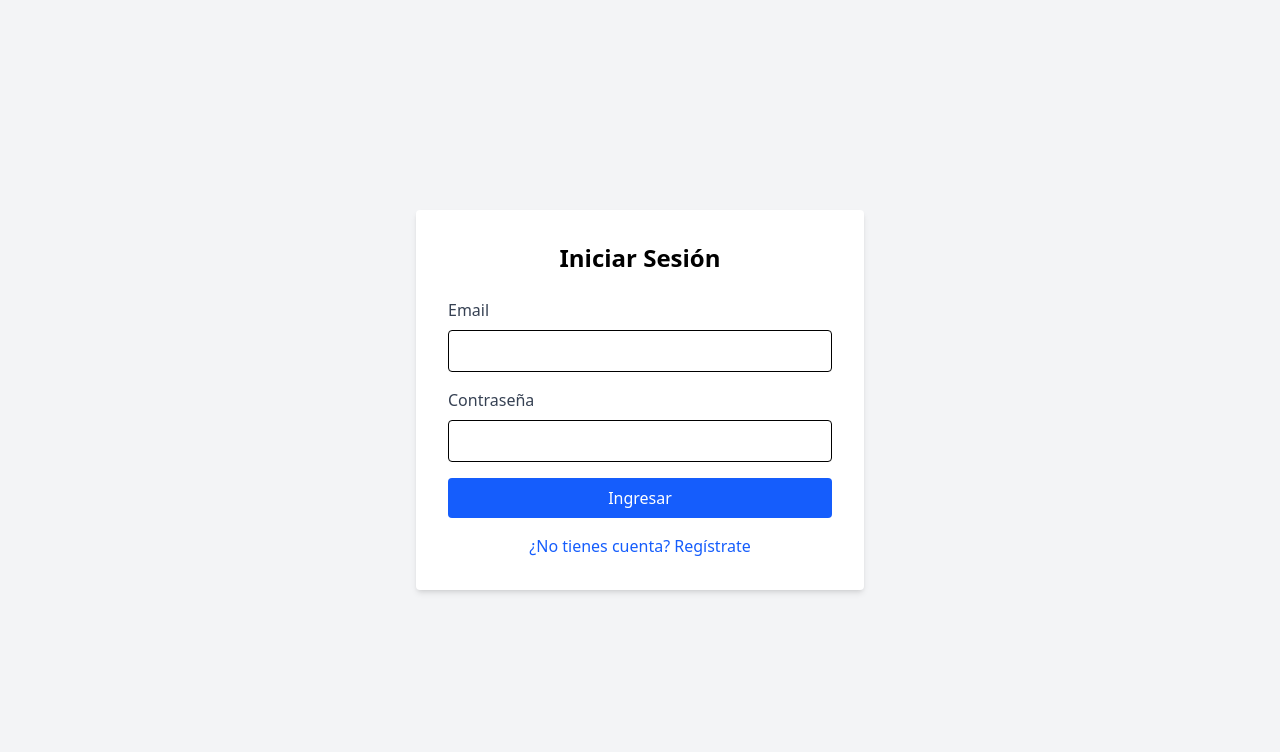
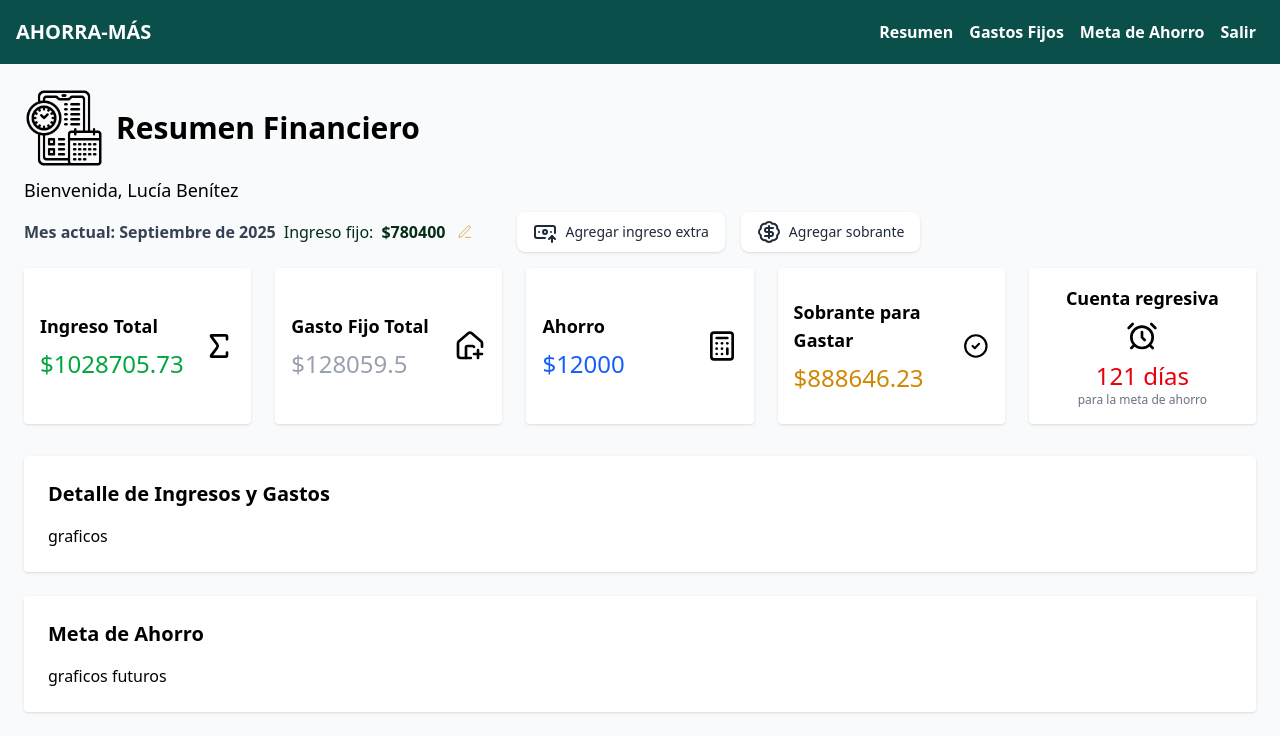
Before and after one commit to luciabz/AHORRA-MAS, a React (Vite) app in the folder ahorraMas/: page / in a window 1280 px wide. Shown: the top 752 px of the page. Built offline with nearby package versions, Linux system fonts and the light colour scheme.

Commit message:
Refactor code structure to improve readability and maintainability

```diff
--- a/ahorraMas/src/App.jsx
+++ b/ahorraMas/src/App.jsx
@@ -1,23 +1,16 @@
 import './App.css';
 import { BrowserRouter, Routes, Route } from 'react-router-dom';
 import Navbar from './presentation/components/Navbar';
-import Login from './presentation/pages/Login';
-import Register from './presentation/pages/Register';
 import Dashboard from './presentation/pages/Dashboard';
-
-
 import SavingsGoal from './presentation/pages/SavingsGoal';
 import FixedExpenses from './presentation/pages/FixedExpenses';
 
 function App() {
   return (
     <BrowserRouter>
-      {window.location.pathname !== '/' && window.location.pathname !== '/register' && <Navbar />}
+       <Navbar />
       <Routes>
-        <Route path="/" element={<Login />} />
-        <Route path="/register" element={<Register />} />
-        <Route path="/home" element={<Dashboard />} />
-
+        <Route path="/" element={<Dashboard />} />
         <Route path="/meta-ahorro" element={<SavingsGoal />} />
         <Route path="/gastos-fijos" element={<FixedExpenses />} />
 
--- a/ahorraMas/src/presentation/components/Navbar.jsx
+++ b/ahorraMas/src/presentation/components/Navbar.jsx
@@ -2,11 +2,11 @@ import { Link } from 'react-router-dom';
 
 export default function Navbar() {
   return (
-  <nav className="bg-blue-900 px-4 py-3 shadow flex items-center justify-between" aria-label="Navegación principal">
+  <nav className="bg-teal-900 px-4 py-3 shadow flex items-center justify-between" aria-label="Navegación principal">
       <div className="font-bold text-xl text-white">AHORRA-MÁS</div>
       <ul className="flex space-x-4 p-2">
         <li>
-          <Link to="/home" className="!text-white font-bold hover:underline">Resumen</Link>
+          <Link to="/" className="!text-white font-bold hover:underline">Resumen</Link>
         </li>
         <li>
           <Link to="/gastos-fijos" className="!text-white font-bold hover:underline">Gastos Fijos</Link>
--- a/ahorraMas/src/presentation/pages/Dashboard.jsx
+++ b/ahorraMas/src/presentation/pages/Dashboard.jsx
@@ -2,7 +2,6 @@ import mockUser from '../../shared/constants/mockUser.json';
 import { getDiasRestantes } from '../../shared/utils/getDiasRestantes';
 
 export default function Dashboard() {
-  // Calcular días restantes para la meta de ahorro usando utilidad
   const diasRestantes = getDiasRestantes(mockUser.ahorro.fechaLimite);
   const ingresoTotal = mockUser.ingreso.monto + (mockUser.transacciones.filter(t => t.tipo === 'ingreso').reduce((acc, t) => acc + t.monto, 0)) + mockUser.sobranteMesAnterior;
   const gastoFijoTotal = mockUser.gastosFijos.reduce((acc, g) => acc + g.monto, 0);
@@ -13,15 +12,21 @@ export default function Dashboard() {
   const tieneIngresoFijo = mockUser.ingreso.tipo === 'fijo';
 
   return (
-    <main className="min-h-screen w-screen text-black bg-gray-50 p-6">
+    <main className=" text-black bg-gray-50 p-6">
       <header>
-        <h1 className="text-3xl font-bold text-black mb-2">Resumen Financiero</h1>
-        <p className="text-lg mb-2">Bienvenida, {mockUser.nombre}</p>
-        <div className="flex flex-col md:flex-row md:items-center gap-2 mb-4">
-          <span className="text-base font-semibold text-blue-700">Mes actual: {mesActual.charAt(0).toUpperCase() + mesActual.slice(1)}</span>
+        <section className="flex items-center gap-3 mb-2">
+        <img src="/calendario.png" alt="Calendario" className="w-20 h-20" />
+        <h1 className="text-3xl font-bold text-black">Resumen Financiero</h1>
+        </section>
+        <h2 className="text-lg mb-2">Bienvenida, {mockUser.nombre}</h2>
+        <section className="flex flex-col md:flex-row md:items-center gap-2 mb-4">
+          <span className="flex items-center gap-2">
+
+            <span className="text-base font-semibold text-gray-700">Mes actual: {mesActual.charAt(0).toUpperCase() + mesActual.slice(1)}</span>
+          </span>
           {tieneIngresoFijo ? (
-            <span className="text-base text-green-700 flex items-center gap-2">Ingreso fijo: <span className="font-bold">${mockUser.ingreso.monto}</span>
-              <button type="button" className="p-1 rounded-full hover:bg-yellow-100" aria-label="Editar ingreso fijo">
+            <span className="text-base text-green-950 flex items-center gap-2">Ingreso fijo: <span className="font-bold">${mockUser.ingreso.monto}</span>
+              <button type="button" className="p-1 rounded-full hover:bg-yellow-200" aria-label="Editar ingreso fijo">
                 <svg xmlns="http://www.w3.org/2000/svg" className="w-4 h-4 text-yellow-600" fill="none" viewBox="0 0 24 24" stroke="currentColor">
                   <path d="M12 20h9" />
                   <path d="M16.5 3.5a2.121 2.121 0 0 1 3 3L7 19l-4 1 1-4Z" />
@@ -41,100 +46,116 @@ export default function Dashboard() {
               </button>
             </span>
           )}
-          <button type="button" className="ml-2 bg-green-600 text-white px-2 py-1 rounded hover:bg-green-700 text-sm" aria-label="Agregar ingreso extra">
-            + Agregar ingreso extra
+          <button
+            type="button"
+            className="ml-8 flex items-center gap-2 bg-white text-gray-800 px-4 py-2 rounded-lg shadow transition-all duration-200 hover:shadow-2xl hover:-translate-y-1 cursor-pointer text-sm"
+            aria-label="Agregar ingreso extra"
+          >
+            <svg xmlns="http://www.w3.org/2000/svg" width="24" height="24" viewBox="0 0 24 24" fill="none" stroke="currentColor" strokeWidth="2" strokeLinecap="round" strokeLinejoin="round" className="lucide lucide-banknote-arrow-up-icon lucide-banknote-arrow-up">
+              <path d="M12 18H4a2 2 0 0 1-2-2V8a2 2 0 0 1 2-2h16a2 2 0 0 1 2 2v5"/>
+              <path d="M18 12h.01"/>
+              <path d="M19 22v-6"/>
+              <path d="m22 19-3-3-3 3"/>
+              <path d="M6 12h.01"/>
+              <circle cx="12" cy="12" r="2"/>
+            </svg>
+            <span>Agregar ingreso extra</span>
           </button>
-          <button type="button" className="ml-2 bg-yellow-500 text-white px-2 py-1 rounded hover:bg-yellow-600 text-sm" aria-label="Agregar sobrante">
-            + Agregar sobrante
+          <button
+            type="button"
+            className="ml-2 flex items-center gap-2 bg-white text-gray-800 px-4 py-2 rounded-lg shadow transition-all duration-200 hover:shadow-2xl hover:-translate-y-1 cursor-pointer text-sm"
+            aria-label="Agregar sobrante"
+          >
+            <svg xmlns="http://www.w3.org/2000/svg" width="24" height="24" viewBox="0 0 24 24" fill="none" stroke="currentColor" strokeWidth="2" strokeLinecap="round" strokeLinejoin="round" className="lucide lucide-badge-dollar-sign-icon lucide-badge-dollar-sign">
+              <path d="M3.85 8.62a4 4 0 0 1 4.78-4.77 4 4 0 0 1 6.74 0 4 4 0 0 1 4.78 4.78 4 4 0 0 1 0 6.74 4 4 0 0 1-4.77 4.78 4 4 0 0 1-6.75 0 4 4 0 0 1-4.78-4.77 4 4 0 0 1 0-6.76Z"/>
+              <path d="M16 8h-6a2 2 0 1 0 0 4h4a2 2 0 1 1 0 4H8"/>
+              <path d="M12 18V6"/>
+            </svg>
+            <span>Agregar sobrante</span>
           </button>
+        </section>
+      </header>
+
+        <section className="grid grid-cols-1 md:grid-cols-2 lg:grid-cols-5 gap-6 mb-8" aria-label="Resumen de totales">
+          <div className="bg-white p-4 rounded shadow transition-all duration-200 hover:shadow-2xl hover:-translate-y-1 cursor-pointer flex items-center gap-4 justify-between">
+            <div>
+              <h2 className="text-lg font-semibold mb-2">Ingreso Total</h2>
+              <div className="text-2xl text-green-600">${ingresoTotal}</div>
             </div>
-      </header>
-      <section className="grid grid-cols-1 md:grid-cols-2 lg:grid-cols-5 gap-6 mb-8" aria-label="Resumen de totales">
-        <div className="bg-white p-4 rounded shadow">
-          <h2 className="text-lg font-semibold mb-2">Ingreso Total</h2>
-          <div className="text-2xl font-bold text-green-600">${ingresoTotal}</div>
+            <svg xmlns="http://www.w3.org/2000/svg" width="32" height="32" viewBox="0 0 24 24" fill="none" stroke="currentColor" strokeWidth="2" strokeLinecap="round" strokeLinejoin="round" className="lucide lucide-sigma-icon lucide-sigma">
+              <path d="M18 7V5a1 1 0 0 0-1-1H6.5a.5.5 0 0 0-.4.8l4.5 6a2 2 0 0 1 0 2.4l-4.5 6a.5.5 0 0 0 .4.8H17a1 1 0 0 0 1-1v-2"/>
+            </svg>
           </div>
-        <div className="bg-white p-4 rounded shadow">
+          <div className="bg-white p-4 rounded shadow transition-all duration-200 hover:shadow-2xl hover:-translate-y-1 cursor-pointer flex items-center gap-4 justify-between">
+            <div>
               <h2 className="text-lg font-semibold mb-2">Gasto Fijo Total</h2>
-          <div className="text-2xl font-bold text-red-600">${gastoFijoTotal}</div>
+              <div className="text-2xl text-gray-400">${gastoFijoTotal}</div>
             </div>
-        <div className="bg-white p-4 rounded shadow">
+            <svg xmlns="http://www.w3.org/2000/svg" width="32" height="32" viewBox="0 0 24 24" fill="none" stroke="currentColor" strokeWidth="2" strokeLinecap="round" strokeLinejoin="round" className="lucide lucide-house-plus-icon lucide-house-plus">
+              <path d="M12.662 21H5a2 2 0 0 1-2-2v-9a2 2 0 0 1 .709-1.528l7-5.999a2 2 0 0 1 2.582 0l7 5.999A2 2 0 0 1 21 10v2.475"/>
+              <path d="M14.959 12.717A1 1 0 0 0 14 12h-4a1 1 0 0 0-1 1v8"/>
+              <path d="M15 18h6"/>
+              <path d="M18 15v6"/>
+            </svg>
+          </div>
+          <div className="bg-white p-4 rounded shadow transition-all duration-200 hover:shadow-2xl hover:-translate-y-1 cursor-pointer flex items-center gap-4 justify-between">
+            <div>
               <h2 className="text-lg font-semibold mb-2">Ahorro</h2>
-          <div className="text-2xl font-bold text-blue-600">${ahorro}</div>
+              <div className="text-2xl text-blue-600">${ahorro}</div>
             </div>
-        <div className="bg-white p-4 rounded shadow">
+            <svg xmlns="http://www.w3.org/2000/svg" width="32" height="32" viewBox="0 0 24 24" fill="none" stroke="currentColor" strokeWidth="2" strokeLinecap="round" strokeLinejoin="round" className="lucide lucide-calculator-icon lucide-calculator">
+              <rect width="16" height="20" x="4" y="2" rx="2"/>
+              <line x1="8" x2="16" y1="6" y2="6"/>
+              <line x1="16" x2="16" y1="14" y2="18"/>
+              <path d="M16 10h.01"/>
+              <path d="M12 10h.01"/>
+              <path d="M8 10h.01"/>
+              <path d="M12 14h.01"/>
+              <path d="M8 14h.01"/>
+              <path d="M12 18h.01"/>
+              <path d="M8 18h.01"/>
+            </svg>
+          </div>
+          <div className="bg-white p-4 rounded shadow transition-all duration-200 hover:shadow-2xl hover:-translate-y-1 cursor-pointer flex items-center gap-4 justify-between">
+            <div>
               <h2 className="text-lg font-semibold mb-2">Sobrante para Gastar</h2>
-          <div className="text-2xl font-bold text-yellow-600">${sobranteParaGastar}</div>
+              <div className="text-2xl text-yellow-600">${sobranteParaGastar}</div>
             </div>
-        <div className="bg-white p-4 rounded shadow flex flex-col items-center justify-center">
-          <h2 className="text-lg font-semibold mb-2">Cuenta regresiva</h2>
-          <div className="text-2xl font-bold text-red-600">{diasRestantes} días</div>
-          <span className="text-xs text-gray-500">para la meta de ahorro</span>
+            <svg xmlns="http://www.w3.org/2000/svg" width="32" height="32" viewBox="0 0 24 24" fill="none" stroke="currentColor" strokeWidth="2" strokeLinecap="round" strokeLinejoin="round" className="lucide lucide-circle-check-icon lucide-circle-check">
+              <circle cx="12" cy="12" r="10"/>
+              <path d="m9 12 2 2 4-4"/>
+            </svg>
+          </div>
+          <div className="bg-white p-4 rounded shadow flex-col  not-first:gap-4 transition-all duration-200 hover:shadow-2xl hover:-translate-y-1 cursor-pointer">
+
+            <div>
+              <h2 className="text-lg font-semibold text-center  mb-2">Cuenta regresiva</h2>
+               <div className='flex justify-center mb-2'><svg xmlns="http://www.w3.org/2000/svg" width="32" height="32" viewBox="0 0 24 24" fill="none" stroke="currentColor" strokeWidth="2" strokeLinecap="round" strokeLinejoin="round" className="lucide lucide-alarm-clock-icon lucide-alarm-clock">
+              <circle cx="12" cy="13" r="8"/>
+              <path d="M12 9v4l2 2"/>
+              <path d="M5 3 2 6"/>
+              <path d="m22 6-3-3"/>
+              <path d="M6.38 18.7 4 21"/>
+              <path d="M17.64 18.67 20 21"/>
+            </svg></div>
+              <div className="text-2xl text-center  text-red-600">{diasRestantes} días</div>
+              <p className="text-xs text-gray-500 text-center ">para la meta de ahorro</p>
+            </div>
           </div>
         </section>
       <section className="bg-white p-6 rounded shadow mb-6" aria-labelledby="detalle-ingresos-gastos">
         <h2 id="detalle-ingresos-gastos" className="text-xl font-semibold mb-4">Detalle de Ingresos y Gastos</h2>
         <div className="grid grid-cols-1 md:grid-cols-2 gap-4">
-          <div>
-            <h3 className="font-bold mb-2">Ingresos</h3>
-            <ul className="list-disc pl-5 text-gray-700">
-              {tieneIngresoFijo ? (
-                <li>Ingreso fijo: ${mockUser.ingreso.monto}</li>
-              ) : (
-                <li>Ingresos variables:
-                  <ul className="list-disc pl-5">
-                    {mockUser.ingreso.variable.map((v, idx) => (
-                      <li key={idx}>{v.mes}: ${v.monto}</li>
-                    ))}
-                  </ul>
-                </li>
-              )}
-              <li>Acumulado mes anterior: ${mockUser.sobranteMesAnterior}
-                <button type="button" className="ml-2 bg-yellow-500 text-white px-2 py-1 rounded hover:bg-yellow-600 text-xs" aria-label="Agregar sobrante">
-                  + Agregar
-                </button>
-              </li>
-              <li>Ingresos extras: {mockUser.transacciones.filter(t => t.tipo === 'ingreso').map(t => `$${t.monto} (${t.descripcion})`).join(', ') || 'Ninguno'}
-                <button type="button" className="ml-2 bg-green-600 text-white px-2 py-1 rounded hover:bg-green-700 text-xs" aria-label="Agregar ingreso extra">
-                  + Agregar
-                </button>
-              </li>
-            </ul>
-          </div>
-          <div>
-            <h3 className="font-bold mb-2">Gastos Fijos</h3>
-            <ul className="list-disc pl-5 text-gray-700">
-              {mockUser.gastosFijos.map(g => (
-                <li key={g.id}>{g.nombre}: ${g.monto} {g.pagado ? '(Pagado)' : ''}</li>
-              ))}
-            </ul>
-          </div>
+          <p>graficos</p>
         </div>
       </section>
       <section className="bg-white p-6 rounded shadow" aria-labelledby="meta-ahorro">
         <h2 id="meta-ahorro" className="text-xl font-semibold mb-4">Meta de Ahorro</h2>
         <div className="flex flex-col md:flex-row md:items-center gap-4">
           <div className="flex-1">
-            <span className="block text-gray-700 mb-2">Meta: ${mockUser.ahorro.meta}</span>
-            <span className="block text-gray-700 mb-2">Fecha límite: {mockUser.ahorro.fechaLimite}</span>
-            <span className="block text-gray-700 mb-2">Porcentaje recomendado: {mockUser.ahorro.porcentaje}%</span>
-            <span className="block text-gray-700 mb-2">Estado: {mockUser.ahorro.estado}</span>
-            <span className="block text-red-600 font-bold mt-2">Faltan {diasRestantes} días para cumplir la meta</span>
+            <p>graficos futuros</p>
   </div>
-          <div>
-            <button type="button" className="p-2 rounded-full hover:bg-yellow-100" aria-label="Editar Meta">
-              <svg
-                xmlns="http://www.w3.org/2000/svg"
-                className="w-5 h-5 text-yellow-600"
-                fill="none"
-                viewBox="0 0 24 24"
-                stroke="currentColor"
-              >
-                <path d="M12 20h9" />
-                <path d="M16.5 3.5a2.121 2.121 0 0 1 3 3L7 19l-4 1 1-4Z" />
-              </svg>
-            </button>
-          </div>
+
         </div>
       </section>
     </main>
--- a/ahorraMas/src/presentation/pages/Login.jsx
+++ /dev/null
@@ -1,25 +0,0 @@
-export default function Login() {
-  return (
-    <main className="w-screen h-screen text-black flex items-center justify-center bg-gray-100">
-      <section className="bg-white p-8 rounded shadow-md w-full max-w-md" aria-labelledby="login-title">
-        <header>
-          <h2 id="login-title" className="text-2xl font-bold mb-6 text-center">Iniciar Sesión</h2>
-        </header>
-        <form>
-          <div className="mb-4">
-            <label htmlFor="email" className="block text-gray-700 mb-2">Email</label>
-            <input id="email" name="email" type="email" className="w-full px-3 py-2 border rounded focus:outline-none focus:ring-2 focus:ring-blue-500" />
-          </div>
-          <div className="mb-4">
-            <label htmlFor="password" className="block text-gray-700 mb-2">Contraseña</label>
-            <input id="password" name="password" type="password" className="w-full px-3 py-2 border rounded focus:outline-none focus:ring-2 focus:ring-blue-500" />
-          </div>
-          <button type="submit" className="w-full bg-blue-600 text-white py-2 rounded hover:bg-blue-700">Ingresar</button>
-        </form>
-        <div className="mt-4 text-center">
-          <a href="#" className="text-blue-600 hover:underline">¿No tienes cuenta? Regístrate</a>
-        </div>
-      </section>
-    </main>
-  );
-}
--- a/ahorraMas/src/presentation/pages/Register.jsx
+++ /dev/null
@@ -1,32 +0,0 @@
-// Register.jsx
-import React from 'react';
-
-export default function Register() {
-  return (
-    <main className="min-h-screen w-screen text-black flex items-center justify-center bg-gray-100">
-      <section className="bg-white p-8 rounded shadow-md w-full max-w-md" aria-labelledby="register-title">
-        <header>
-          <h2 id="register-title" className="text-2xl font-bold mb-6 text-center">Registro de Usuario</h2>
-        </header>
-        <form>
-          <div className="mb-4">
-            <label htmlFor="nombre" className="block text-gray-700 mb-2">Nombre</label>
-            <input id="nombre" name="nombre" type="text" className="w-full px-3 py-2 border rounded focus:outline-none focus:ring-2 focus:ring-blue-500" />
-          </div>
-          <div className="mb-4">
-            <label htmlFor="email" className="block text-gray-700 mb-2">Email</label>
-            <input id="email" name="email" type="email" className="w-full px-3 py-2 border rounded focus:outline-none focus:ring-2 focus:ring-blue-500" />
-          </div>
-          <div className="mb-4">
-            <label htmlFor="password" className="block text-gray-700 mb-2">Contraseña</label>
-            <input id="password" name="password" type="password" className="w-full px-3 py-2 border rounded focus:outline-none focus:ring-2 focus:ring-blue-500" />
-          </div>
-          <button type="submit" className="w-full bg-green-600 text-white py-2 rounded hover:bg-green-700">Registrarse</button>
-        </form>
-        <div className="mt-4 text-center">
-          <a href="#" className="text-blue-600 hover:underline">¿Ya tienes cuenta? Inicia sesión</a>
-        </div>
-      </section>
-    </main>
-  );
-}
--- a/ahorraMas/src/presentation/pages/SavingsGoal.jsx
+++ b/ahorraMas/src/presentation/pages/SavingsGoal.jsx
@@ -5,7 +5,7 @@ export default function SavingsGoal() {
   const diasRestantes = getDiasRestantes(mockUser.ahorro.fechaLimite);
   const porcentajeAhorro = Math.min(Math.round((mockUser.ahorro.acumulado / mockUser.ahorro.meta) * 100), 100);
   return (
-    <main className="min-h-screen w-screen text-black bg-gray-50 p-6">
+    <main className=" text-black bg-gray-50 p-6">
       <header>
         <h1 className="text-3xl font-bold mb-6">Meta de Ahorro</h1>
       </header>
```
Also changed, not shown: ahorraMas/src/presentation/pages/FixedExpenses.jsx (+14 -5 lines), ahorraMas/public/calendario.png (added). Lines whose indentation alone changed are shown as unchanged.
